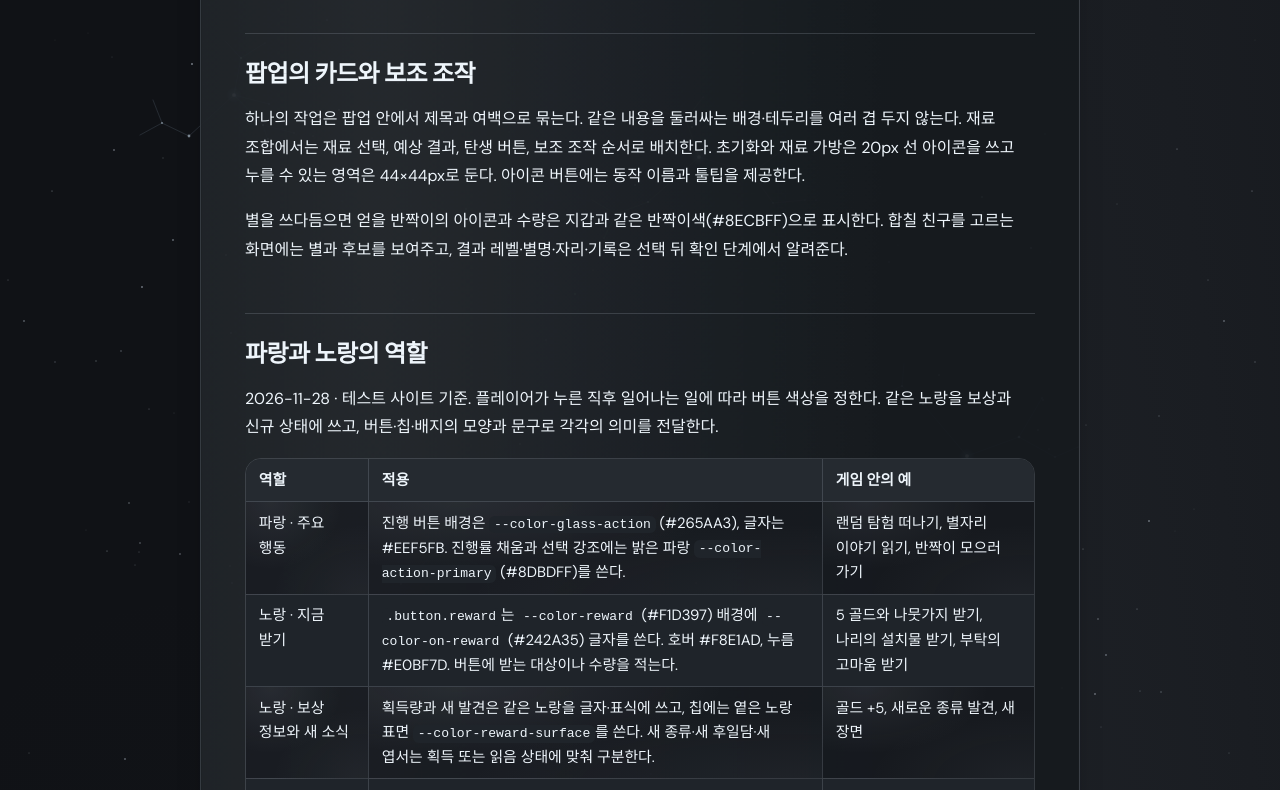
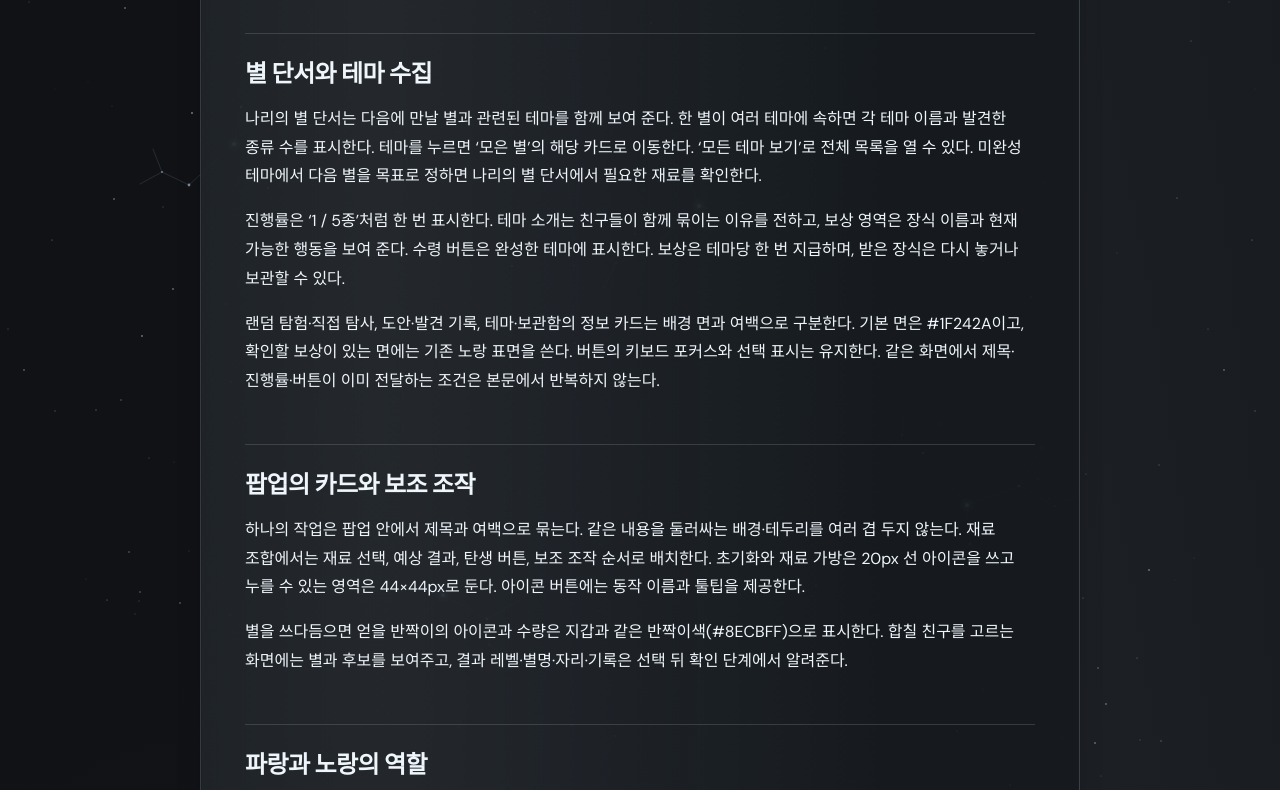
Before and after one commit to crazyjamy/lmmwiki, a plain HTML site: page docs/wiki/design-guide.html in a window 1280 px wide. Shown: the part 228-1018 px from the top of the page. Drawn offline with Linux system fonts and the light colour scheme.

Commit message:
나리의 별 단서와 테마 수집 연결 및 정보 카드 기준 기록

```diff
--- a/docs/wiki/design-guide.html
+++ b/docs/wiki/design-guide.html
@@ -14,6 +14,22 @@
 <a href="https://github.com/crazyjamy/lmmwiki">GitHub</a>
 </nav></header>
 <main><h1 id="디자인-가이드">디자인 가이드</h1>
+<p><a id="theme-clues"></a></p>
+<h2 id="별-단서와-테마-수집">별 단서와 테마 수집</h2>
+<p>나리의 별 단서는 다음에 만날 별과 관련된 테마를 함께 보여 준다. 한
+별이 여러 테마에 속하면 각 테마 이름과 발견한 종류 수를 표시한다. 테마를
+누르면 ‘모은 별’의 해당 카드로 이동한다. ‘모든 테마 보기’로 전체 목록을
+열 수 있다. 미완성 테마에서 다음 별을 목표로 정하면 나리의 별 단서에서
+필요한 재료를 확인한다.</p>
+<p>진행률은 ‘1 / 5종’처럼 한 번 표시한다. 테마 소개는 친구들이 함께
+묶이는 이유를 전하고, 보상 영역은 장식 이름과 현재 가능한 행동을 보여
+준다. 수령 버튼은 완성한 테마에 표시한다. 보상은 테마당 한 번 지급하며,
+받은 장식은 다시 놓거나 보관할 수 있다.</p>
+<p>랜덤 탐험·직접 탐사, 도안·발견 기록, 테마·보관함의 정보 카드는 배경
+면과 여백으로 구분한다. 기본 면은 #1F242A이고, 확인할 보상이 있는 면에는
+기존 노랑 표면을 쓴다. 버튼의 키보드 포커스와 선택 표시는 유지한다. 같은
+화면에서 제목·진행률·버튼이 이미 전달하는 조건은 본문에서 반복하지
+않는다.</p>
 <p><a id="popup-layout"></a></p>
 <h2 id="팝업의-카드와-보조-조작">팝업의 카드와 보조 조작</h2>
 <p>하나의 작업은 팝업 안에서 제목과 여백으로 묶는다. 같은 내용을
```
Also changed, not shown: docs/wiki/log.html (+11 -0 lines), 2 other files.
